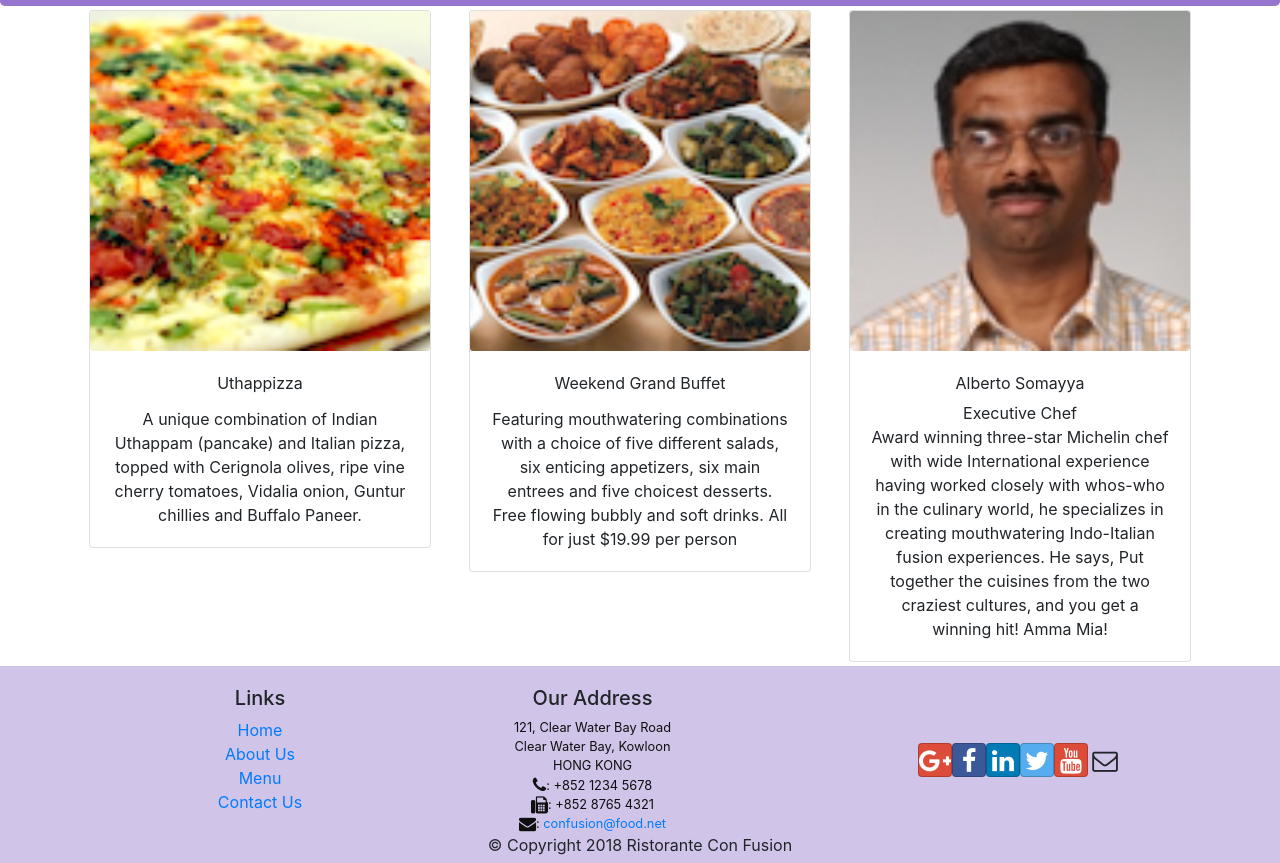
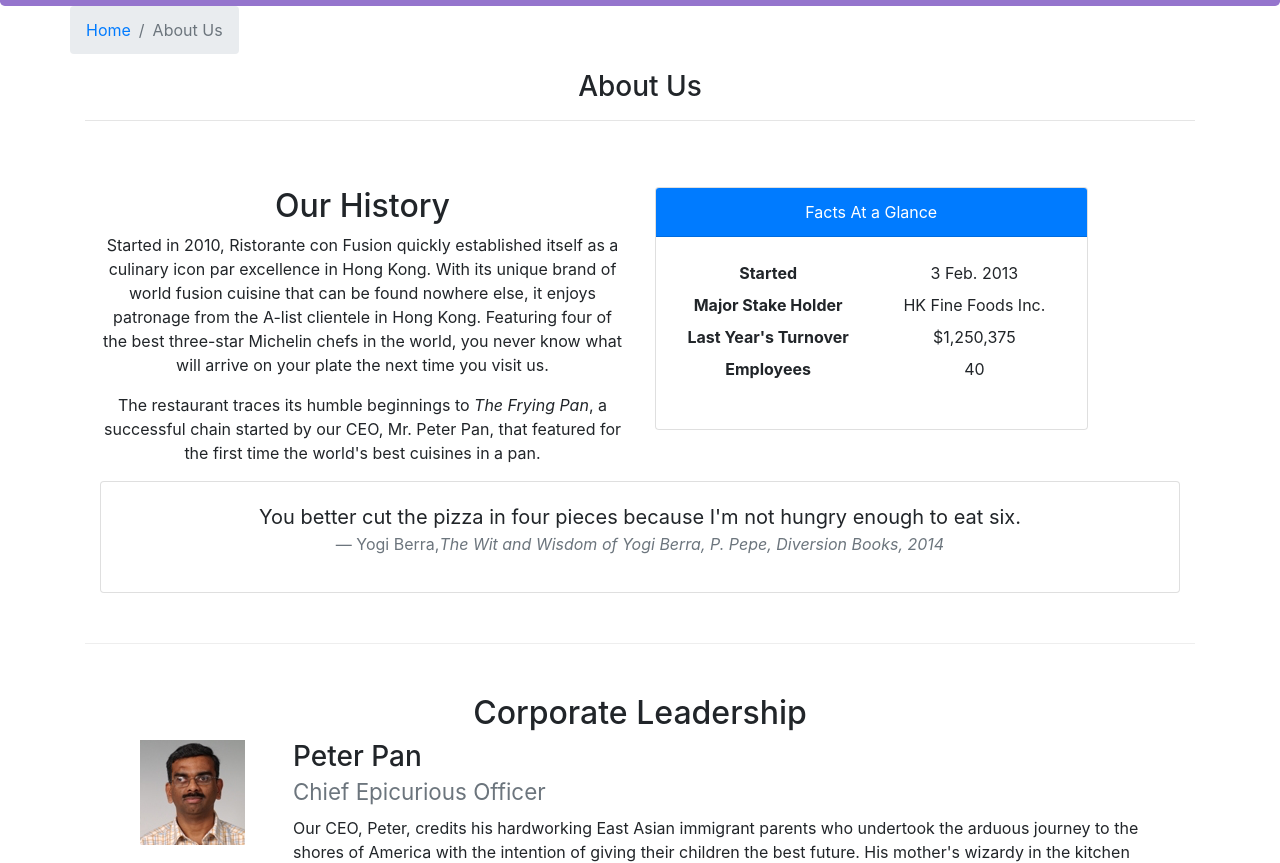
Before and after one commit to gustave924/ConfusionReact, a React (Create React App) app: page /aboutus in a window 1280 px wide. Before the commit this address led to /home. Shown: the part 334-1197 px from the top of the page. Built offline with nearby package versions, Linux system fonts and the light colour scheme.

Commit message:
controlled Forms part 1

```diff
--- /dev/null
+++ b/src/components/AboutComponent.js
@@ -0,0 +1,98 @@
+import React from 'react';
+import { Breadcrumb, BreadcrumbItem, Card, CardBody, CardHeader, Media } from 'reactstrap';
+import { Link } from 'react-router-dom';
+
+
+function RenderLeader(props){
+    return(
+        <Media>
+            <Media left href="#">
+                <Media object src={props.leader.image} alt={props.leader.name} />
+            </Media>
+            <Media body className="ml-5 mb-3 text-left">
+                <Media heading>
+                    <h3 >
+                        {props.leader.name}<br/>
+                        <small class="text-muted">{props.leader.designation}</small>
+                    </h3>
+                </Media>
+                {props.leader.description}
+            </Media>
+        </Media>
+    );
+}
+
+
+function About(props) {
+
+    const leaders = props.leaders.map((leader) => {
+        return (
+            <RenderLeader leader= {leader} />
+        );
+    });
+
+    return(
+        <div className="container">
+            <div className="row">
+                <Breadcrumb>
+                    <BreadcrumbItem><Link to="/home">Home</Link></BreadcrumbItem>
+                    <BreadcrumbItem active>About Us</BreadcrumbItem>
+                </Breadcrumb>
+                <div className="col-12">
+                    <h3>About Us</h3>
+                    <hr />
+                </div>
+            </div>
+            <div className="row row-content">
+                <div className="col-12 col-md-6">
+                    <h2>Our History</h2>
+                    <p>Started in 2010, Ristorante con Fusion quickly established itself as a culinary icon par excellence in Hong Kong. With its unique brand of world fusion cuisine that can be found nowhere else, it enjoys patronage from the A-list clientele in Hong Kong.  Featuring four of the best three-star Michelin chefs in the world, you never know what will arrive on your plate the next time you visit us.</p>
+                    <p>The restaurant traces its humble beginnings to <em>The Frying Pan</em>, a successful chain started by our CEO, Mr. Peter Pan, that featured for the first time the world's best cuisines in a pan.</p>
+                </div>
+                <div className="col-12 col-md-5">
+                    <Card>
+                        <CardHeader className="bg-primary text-white">Facts At a Glance</CardHeader>
+                        <CardBody>
+                            <dl className="row p-1">
+                                <dt className="col-6">Started</dt>
+                                <dd className="col-6">3 Feb. 2013</dd>
+                                <dt className="col-6">Major Stake Holder</dt>
+                                <dd className="col-6">HK Fine Foods Inc.</dd>
+                                <dt className="col-6">Last Year's Turnover</dt>
+                                <dd className="col-6">$1,250,375</dd>
+                                <dt className="col-6">Employees</dt>
+                                <dd className="col-6">40</dd>
+                            </dl>
+                        </CardBody>
+                    </Card>
+                </div>
+                <div className="col-12">
+                    <Card>
+                        <CardBody className="bg-faded">
+                            <blockquote className="blockquote">
+                                <p className="mb-0">You better cut the pizza in four pieces because
+                                    I'm not hungry enough to eat six.</p>
+                                <footer className="blockquote-footer">Yogi Berra,
+                                <cite title="Source Title">The Wit and Wisdom of Yogi Berra,
+                                    P. Pepe, Diversion Books, 2014</cite>
+                                </footer>
+                            </blockquote>
+                        </CardBody>
+                    </Card>
+                </div>
+            </div>
+            <div className="row row-content">
+                <div className="col-12">
+                    <h2>Corporate Leadership</h2>
+                </div>
+                <div className="col-12">
+                    <Media list>
+                        {leaders}
+                    </Media>
+                </div>
+            </div>
+        </div>
+    );
+}
+
+export default About;
--- a/src/components/ContactComponent.js
+++ b/src/components/ContactComponent.js
@@ -1,8 +1,41 @@
-import React from 'react';
-import { Breadcrumb, BreadcrumbItem } from 'reactstrap';
+import React, { Component } from 'react'
+import { Breadcrumb, BreadcrumbItem, Button, Form, FormGroup, Label, Col, Input  } from 'reactstrap';
 import { Link } from 'react-router-dom';
 
-export default function ContactComponent() {
+
+export default class ContactComponent extends Component {
+    constructor(props){
+        super(props);
+
+        this.state = {
+            firstName: "",
+            lastName: "",
+            telNum: "",
+            email: "",
+            agree: false,
+            contactType: "",
+            message: "",
+        }
+    }
+
+    handleInputEvent = (event) => {
+        const target = event.target;
+        const value = target.type === "checkbox" ? target.checked : target.value;
+        const name = target.name;
+
+        this.setState({
+            ...this.state,
+            [name]: value
+        });
+    }
+
+    handleSubmit = (event) => {
+        event.preventDefault();
+        console.log('Current State is: ' + JSON.stringify(this.state));
+        alert('Current State is: ' + JSON.stringify(this.state));
+    }
+
+  render() {
     return (
         <div className="container">
             <div className="row">
@@ -41,6 +74,96 @@
                     </div>
                 </div>
             </div>
+            <div className="row row-content">
+                <div className="col-12">
+                    <h1>Send Us Your Feedback</h1>
+                </div>
+                <div className="col-12 col-md-9">
+                    <Form onSubmit={this.handleSubmit}>
+
+                        <FormGroup row>
+                            <Label htmlFor="firstName" md={2}>First Name</Label>
+                            <Col md={10}>
+                                <Input type="text" id="firstName" name="firstName"
+                                    placeholder="First Name"
+                                    value={this.state.firstName}
+                                    onChange = {this.handleInputEvent}/>
+                            </Col>
+                        </FormGroup>
+
+                        <FormGroup row>
+                            <Label htmlFor="lastName" md={2}>Last Name</Label>
+                            <Col md={10}>
+                                <Input type="text" id="lastName" name="lastName"
+                                    placeholder="Last Name"
+                                    value={this.state.lastName}
+                                    onChange = {this.handleInputEvent}/>
+                            </Col>
+                        </FormGroup>
+
+                        <FormGroup row>
+                            <Label htmlFor="telNum" md={2}>Contact Tel.</Label>
+                            <Col md={10}>
+                                <Input type="tel" id="telNum" name="telNum"
+                                    placeholder="Tel. Number"
+                                    value={this.state.telNum}
+                                    onChange = {this.handleInputEvent}/>
+                            </Col>
+                        </FormGroup>
+
+                        <FormGroup row>
+                            <Label htmlFor="email" md={2}>Email</Label>
+                            <Col md={10}>
+                                <Input type="email" id="email" name="email"
+                                    placeholder="Email"
+                                    value={this.state.email}
+                                    onChange = {this.handleInputEvent}/>
+                            </Col>
+
+                        </FormGroup>
+
+                        <FormGroup row>
+                            <Col md={{size: 6, offset:2}}>
+                                <FormGroup check>
+                                    <Label check>
+                                        <Input type="checkbox"
+                                            name="agree"
+                                            checked={this.state.agree}
+                                            onChange = {this.handleInputEvent}/>
+                                            {" "} <strong>May we contact you?</strong>
+                                    </Label>
+                                </FormGroup>
+                            </Col>
+
+                            <Col md={{size: 3, offset: 1}}>
+                                <Input type="select" name="contactType"
+                                    value = {this.state.contactType}
+                                    onChange = {this.handleInputEvent}>
+                                    <option>Tel.</option>
+                                    <option>Email</option>
+                                </Input>
+                            </Col>
+                        </FormGroup>
+                        <FormGroup row>
+                            <Label htmlFor="message" md={2}>Your Feedback</Label>
+                            <Col md={10}>
+                                <Input type="textarea" id="message" name="message"
+                                    rows="12"
+                                    value={this.state.message}
+                                    onChange = {this.handleInputEvent}></Input>
+                            </Col>
+                        </FormGroup>
+                        <FormGroup row>
+                            <Col md={{size: 10, offset: 2}}>
+                                <Button type="submit" color="primary">
+                                    Send Feedback
+                                </Button>
+                            </Col>
+                        </FormGroup>
+                    </Form>
+                </div>
+            </div>
         </div>
     )
   }
+}
--- a/src/components/MainComponent.js
+++ b/src/components/MainComponent.js
@@ -8,6 +8,7 @@
 import Footer from "./FooterComponent";
 import Home from "./HomeComponent";
 import Contact from "./ContactComponent";
+import About from "./AboutComponent";
 
 import {DISHES} from "../shared/dishes";
 import { COMMENTS } from '../shared/comments';
@@ -61,6 +62,7 @@
           <Route exact path="/menu" component={()=><Menu dishes={this.state.dishes}/>}/>
           <Route path="/menu/:dishId"  component={DishWithId}/>
           <Route path="/contactus" component={Contact}/>
+          <Route path="/aboutus" component={()=> <About leaders={this.state.leaders}/>} />
           <Redirect to="/home"/>
         </Switch>
         <Footer />
```
Lines whose indentation alone changed are shown as unchanged.
